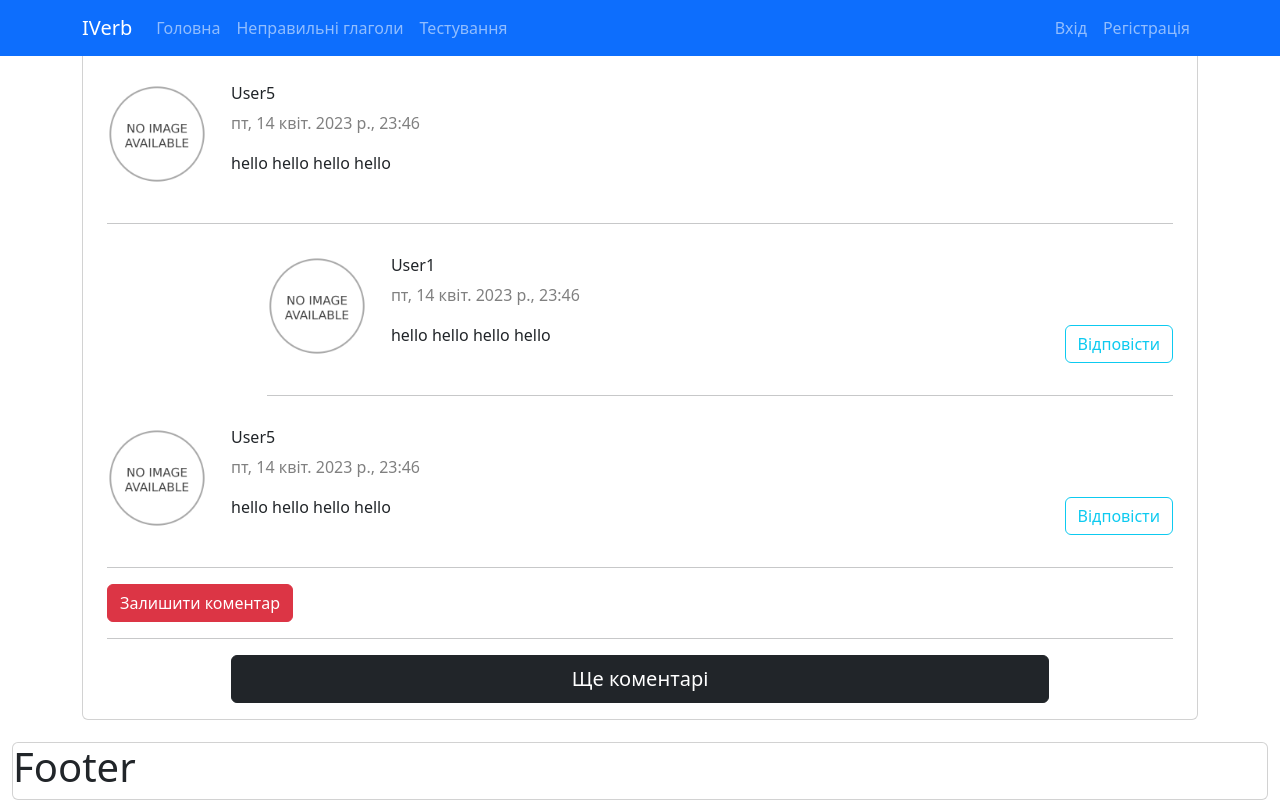
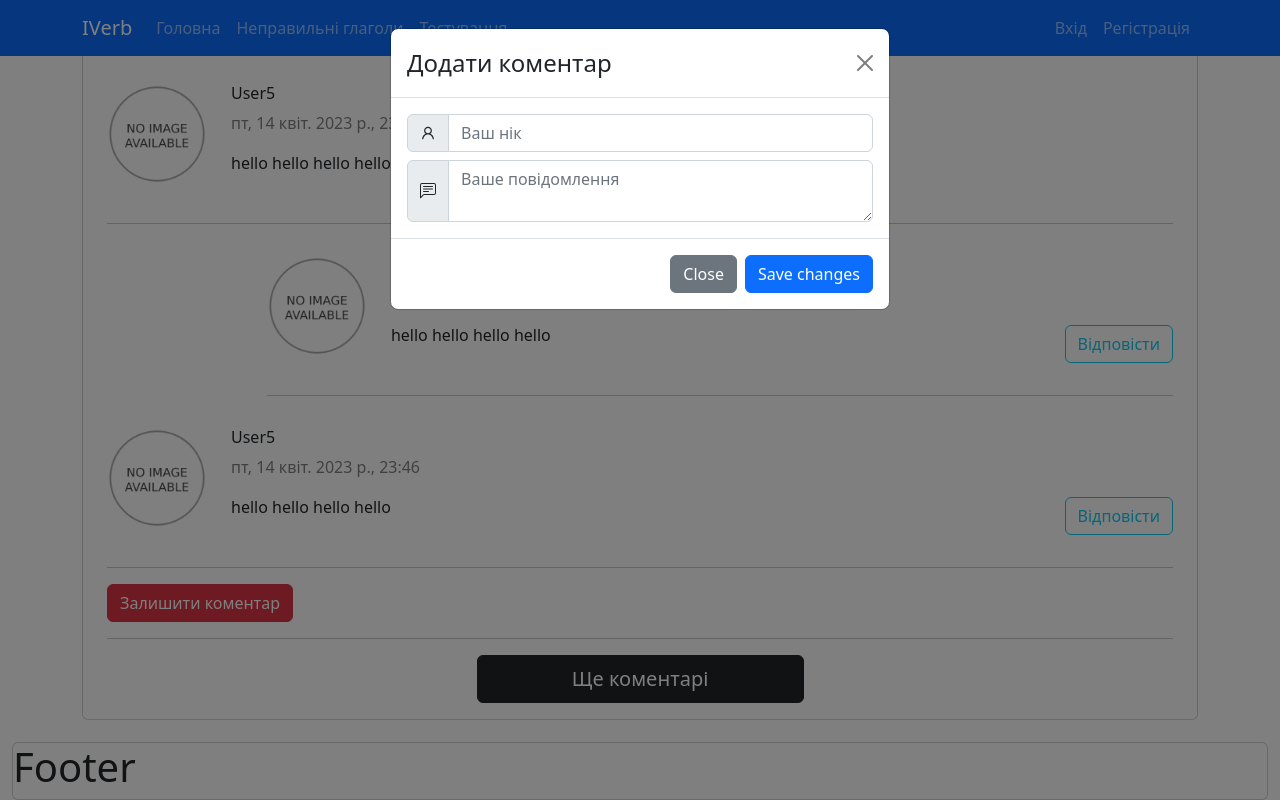
Before and after one commit to Deadusik/irregular_verbs_react, a React (Create React App) app in the folder client/: page /irregular_verbs in a window 1280 px wide. Both pictures are taken after a click on the button "Залишити коментар". Shown: the part 1425-2225 px from the top of the page. Built offline with nearby package versions, Linux system fonts and the light colour scheme; no server answers.

Commit message:
add flexible modal
fix button adaptation on irregular verbs page

```diff
--- a/client/src/components/comments/Comments.jsx
+++ b/client/src/components/comments/Comments.jsx
@@ -1,16 +1,20 @@
-import React from 'react'
-import { Card, Row, Button, Col } from 'react-bootstrap'
+import React, { useState } from 'react'
+import { Card, Row, Button, Col, Modal } from 'react-bootstrap'
 import Comment from './Comment'
 import styles from './Comments.module.scss'
+import CommentForm from '../forms/CommentForm'
+import SimpleModal from '../modal/SimpleModal'
 
-const Comments = ({parentComments}) => {
-    const checkIsLastComment = (index, length) =>  index === length - 1
+const Comments = ({ parentComments }) => {
+    const checkIsLastComment = (index, length) => index === length - 1
 
     const getTotalSize = () => {
         let totalSize = parentComments.length
         parentComments.forEach(item => totalSize += item.childComments.length)
         return totalSize
     }
+
+    const [isShowModalComment, setIsShowModalComment] = useState(false)
 
     return (
         <Card>
@@ -26,16 +30,16 @@ const Comments = ({parentComments}) => {
                             return (
                                 <Col key={comment.userName + i}>
                                     { /* parent comment */}
-                                    <Comment comment={comment} isLast={childComments.length === 0}/>
-                                    <hr/>
+                                    <Comment comment={comment} isLast={childComments.length === 0} />
+                                    <hr />
                                     {
                                         childComments.map((childComment, j) =>
                                             <Col key={childComment.userName + j}
                                                 className={styles.ChildComment}>
                                                 <Comment
                                                     comment={childComment}
-                                                    isLast={checkIsLastComment(j, childComments.length)}/>
-                                                <hr/>
+                                                    isLast={checkIsLastComment(j, childComments.length)} />
+                                                <hr />
                                             </Col>
                                         )
                                     }
@@ -44,8 +48,14 @@ const Comments = ({parentComments}) => {
                         })
                     }
                 </Row>
-                <Button variant='danger'>Залишити коментар</Button>
-                <hr/>
+                {/* Show modal form to add a new comment */}
+                <Button variant='danger' onClick={() => setIsShowModalComment(true)}>Залишити коментар</Button>
+                <SimpleModal
+                    title={'Додати коментар'}
+                    content={<CommentForm />}
+                    show={isShowModalComment}
+                    setShow={setIsShowModalComment} />
+                <hr />
                 <Row className='d-flex justify-content-center'>
                     <Button variant='dark' className={styles.MoreButton}>Ще коментарі</Button>
                 </Row>
--- a/client/src/components/comments/Comments.module.scss
+++ b/client/src/components/comments/Comments.module.scss
@@ -1,10 +1,4 @@
 @import '../../../node_modules/bootstrap/scss/bootstrap.scss';
-
-.MoreButton {
-    padding: 8px 10px;
-    font-size: 20px;
-    width: 15%;
-}
 
 .ChildComment {
     margin-left: 15%;
@@ -17,7 +11,35 @@
         width: 75%;
     }
 }
-@include media-breakpoint-up(md) {  }
-@include media-breakpoint-up(lg) {  }
-@include media-breakpoint-up(xl) {  }
-@include media-breakpoint-up(xxl) {  }
+
+@include media-breakpoint-up(md) {
+    .MoreButton {
+        padding: 8px 10px;
+        font-size: 20px;
+        width: 50%;
+    }
+}
+
+@include media-breakpoint-up(lg) {
+    .MoreButton {
+        padding: 8px 10px;
+        font-size: 20px;
+        width: 35%;
+    }
+}
+
+@include media-breakpoint-up(xl) {
+    .MoreButton {
+        padding: 8px 10px;
+        font-size: 20px;
+        width: 30%;
+    }
+}
+
+@include media-breakpoint-up(xxl) {
+    .MoreButton {
+        padding: 8px 10px;
+        font-size: 20px;
+        width: 25%;
+    }
+}
--- /dev/null
+++ b/client/src/components/forms/CommentForm.jsx
@@ -0,0 +1,30 @@
+import React from 'react'
+import { Form, Row, InputGroup } from 'react-bootstrap'
+//react bootstrap icons
+import { AiOutlineUser } from 'react-icons/ai'
+import { BsChatLeftText } from 'react-icons/bs'
+
+const CommentForm = () => {
+    return (
+        <Form>
+            <Row>
+                <InputGroup>
+                    <InputGroup.Text>
+                        <AiOutlineUser />
+                    </InputGroup.Text>
+                    <Form.Control type='text' placeholder='Ваш нік' />
+                </InputGroup>
+            </Row>
+            <Row className='mt-2'>
+                <InputGroup>
+                    <InputGroup.Text>
+                        <BsChatLeftText />
+                    </InputGroup.Text>
+                    <Form.Control as="textarea" aria-label="With textarea" placeholder='Ваше повідомлення' />
+                </InputGroup>
+            </Row>
+        </Form>
+    )
+}
+
+export default CommentForm
--- a/client/src/components/user_forms/SignIn.jsx
+++ b/client/src/components/forms/user_forms/SignIn.jsx
@@ -2,9 +2,9 @@ import React, { useState, useContext } from 'react'
 import { Card, Button, Form, Row, InputGroup, Col } from 'react-bootstrap'
 import jwt_decode from 'jwt-decode'
 import { useNavigate } from 'react-router-dom'
-import { Context } from '../../index'
-import { HOME } from '../../router/paths'
-import { login } from '../../http/userAPI'
+import { Context } from '../../../index'
+import { HOME } from '../../../router/paths'
+import { login } from '../../../http/userAPI'
 //validation libraries
 import * as formik from 'formik'
 import * as yup from 'yup'
@@ -89,12 +89,9 @@ const SignIn = () => {
                                     <Col className='d-flex justify-content-between align-items-center'>
                                         <Button type='submit'
                                             onClick={() => {
-                                                console.log('errors:', errors.login, errors.password)
-                                                if (!errors.login && !errors.password) {
-                                                    signIn(values.login, values.password).then(error => {
-                                                        if (error) setServerError(error)
-                                                    })
-                                                }
+                                                signIn(values.login, values.password).then(error => {
+                                                    if (error) setServerError(error)
+                                                })
                                             }}>
                                             Війти
                                         </Button>
--- /dev/null
+++ b/client/src/components/modal/SimpleModal.jsx
@@ -0,0 +1,25 @@
+import React from 'react'
+import { Modal, Button } from 'react-bootstrap'
+
+const SimpleModal = ({ show, setShow, title, content }) => {
+    const handleClose = () => setShow(!show);
+
+    return (
+        <Modal show={show} onHide={handleClose}>
+            <Modal.Header closeButton>
+                <Modal.Title>{title}</Modal.Title>
+            </Modal.Header>
+
+            <Modal.Body>
+                {content}
+            </Modal.Body>
+
+            <Modal.Footer>
+                <Button variant="secondary" onClick={handleClose}>Close</Button>
+                <Button variant="primary" onClick={handleClose}>Save changes</Button>
+            </Modal.Footer>
+        </Modal>
+    )
+}
+
+export default SimpleModal
--- a/client/src/pages/UserAuth.jsx
+++ b/client/src/pages/UserAuth.jsx
@@ -1,8 +1,8 @@
 import React from 'react'
 import { Container, Row } from 'react-bootstrap'
 import { useLocation } from 'react-router-dom'
-import Registration from '../components/user_forms/Registration'
-import SignIn from '../components/user_forms/SignIn'
+import Registration from '../components/forms/user_forms/Registration'
+import SignIn from '../components/forms/user_forms/SignIn'
 import styles from './UserAuth.module.scss'
 
 const UserAuth = () => {
```
Also changed, not shown: client/src/components/forms/user_forms/Registration.jsx (renamed from client/src/components/user_forms/Registration.jsx).
